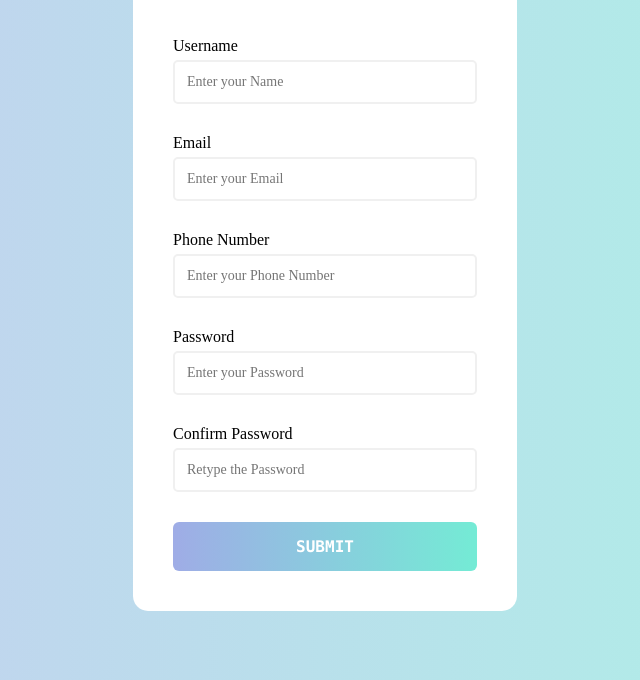
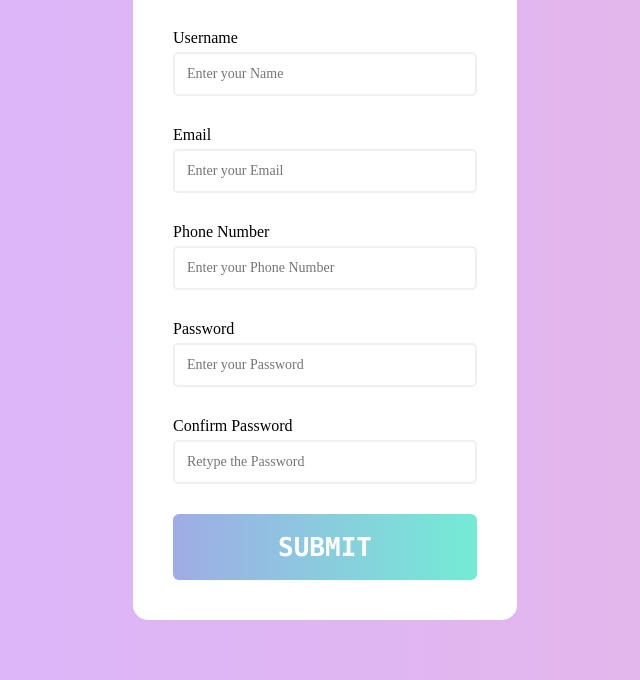
Before and after one commit to mrcoder1001/registration-practice, a plain HTML site: page index.html in a window 1280 px wide. Shown: the part 160-840 px from the top of the page, without its empty margins (315-955 px from the left). Drawn offline with Linux system fonts and the light colour scheme.

Commit message:
Update style.css

```diff
--- a/style.css
+++ b/style.css
@@ -10,7 +10,7 @@
 
 --myfont: 'Times New Roman Georgia', serif;
 --my-btn-font: 'Lucida Console', Courier, monospace;
---lg-lightcolor: linear-gradient(to left, rgba(116, 235, 213, 0.6), rgba(159, 172, 230, 0.6) );
+--lg-lightcolor: linear-gradient(to left, rgba(216, 135, 213, 0.6), rgba(189, 132, 260, 0.6) );
 --lg-color: linear-gradient(to left, #74ebd5, #9face6);
 
 }
@@ -162,8 +162,8 @@ outline: none;
 color: #fff;
 display: block;
 font-family: var(--my-btn-font);
-font-size: 16px;
-padding: 15px 0;
+font-size: 26px;
+padding: 18px 0;
 margin-top: 20px;
 width: 100%;
 font-weight: bold;
```
